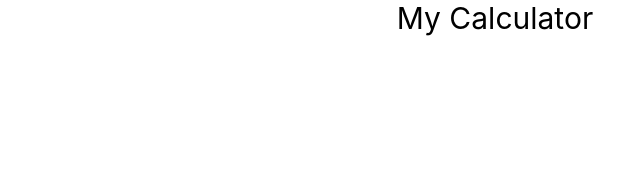
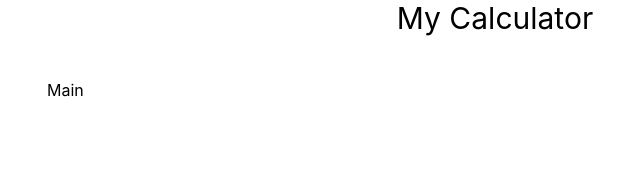
Before and after one commit to aguirreh8/myCalculator, a React (Create React App) app: page / in a window 1280 px wide. Shown: the top 170 px of the page, without its empty margins (145-785 px from the left). Built offline with nearby package versions, Linux system fonts and the light colour scheme.

Commit message:
Create Main component, add centering styling

```diff
--- a/src/App.jsx
+++ b/src/App.jsx
@@ -1,10 +1,14 @@
 import React from 'react';
 import Header from './components/Header';
+import Main from "./components/Main";
 
 function App() {
   return (
     <div className="App">
       <Header />
+      <Main>
+        <p>Main</p>
+      </Main>
     </div>
   );
 }
--- /dev/null
+++ b/src/components/Main/Main.css
@@ -0,0 +1,4 @@
+.main-wrapper {
+    margin: 0 auto;
+    width: 70%;
+}
--- /dev/null
+++ b/src/components/Main/Main.jsx
@@ -0,0 +1,10 @@
+import React from "react";
+import './Main.css';
+
+const Main = props => (
+    <div className="main-wrapper">
+        {props.children}
+    </div>
+)
+
+export default Main;
--- /dev/null
+++ b/src/components/Main/index.js
@@ -0,0 +1 @@
+export { default } from './Main';
```
